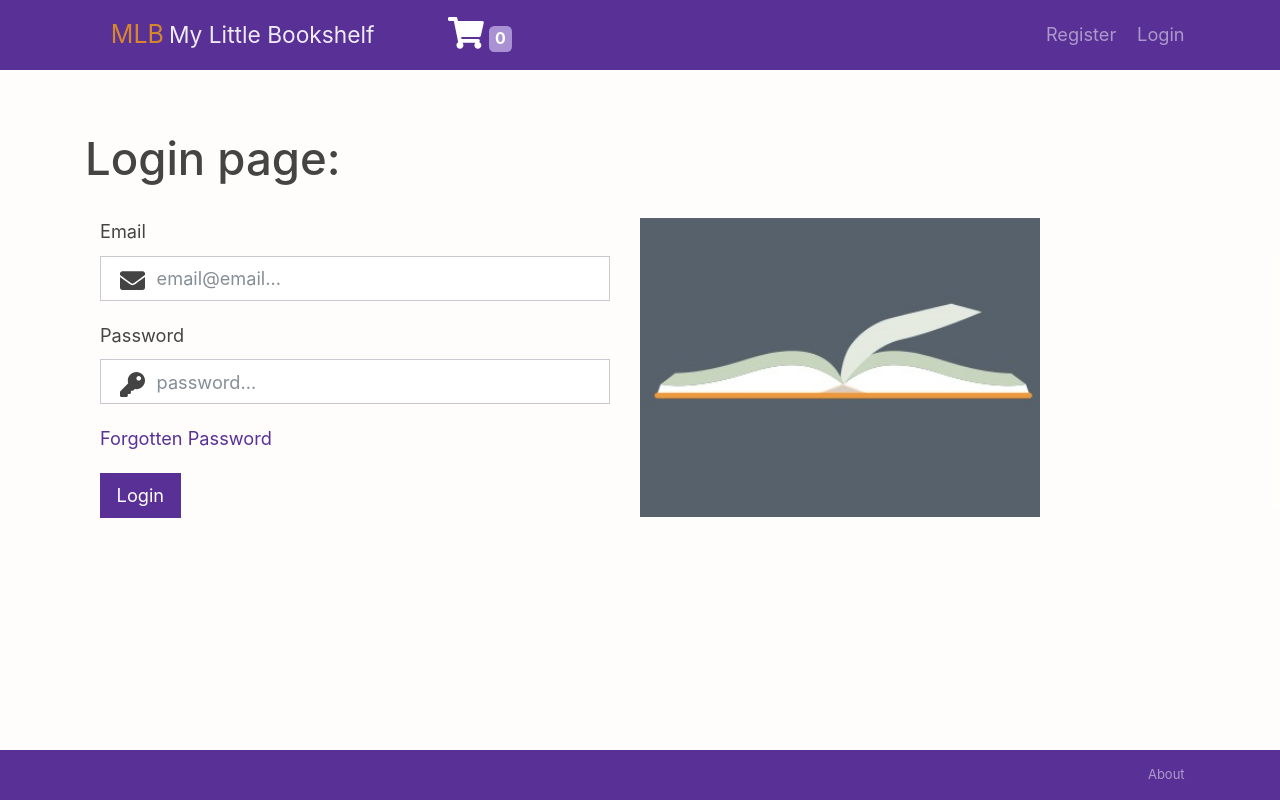
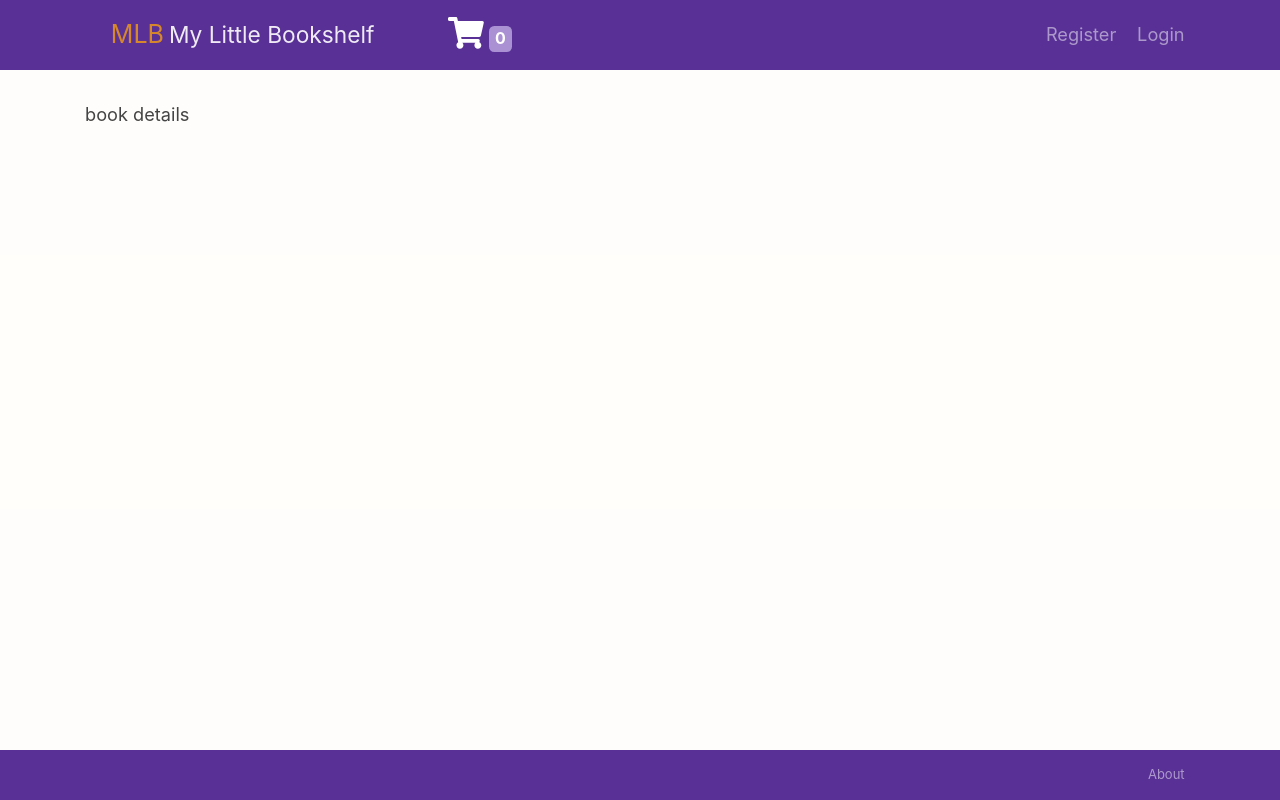
Before and after one commit to Kukulim/MLB-Vue-front, a Vue app: page /bookdetails/1 in a window 1280 px wide. Built offline with nearby package versions, Linux system fonts and the light colour scheme.

Commit message:
book details

```diff
--- a/src/router/shopRoutes.js
+++ b/src/router/shopRoutes.js
@@ -33,6 +33,18 @@ const routes = [
     ),
     props: (r) => ({ id: r.params.id}),
 },
+{
+  path: "/bookdetails/:id",
+  name: "BookDetails",
+  // route level code-splitting
+  // this generates a separate chunk (about.[hash].js) for this route
+  // which is lazy-loaded when the route is visited.
+  component: () =>
+    import(
+      /* webpackChunkName: "about" */ "../views/shopViews/BookDetails.vue"
+    ),
+    props: (r) => ({ book: r.params.book}),
+},
 ];
 
 export default routes;
--- a/src/views/shopViews/AuctionDetails.vue
+++ b/src/views/shopViews/AuctionDetails.vue
@@ -1,5 +1,6 @@
 <template>
-  <div>details</div>
+  <div>auction details</div>
+  <router-link :to="{ name: 'BookDetails', params: { book: found }}">Book details</router-link>
 </template>
 
 <script>
@@ -16,7 +17,9 @@ export default {
    async mounted() {
     this.book = await booksdata.getAuction(this.id);
     const response = await booksdata.searchForBook(this.book.name)
-    console.log(response.GoodreadsResponse.search.results.work);
+    const author = this.book.author.split(' ');
+    const found = response.GoodreadsResponse.search.results.work.find(element => element.best_book.author.name.includes(author[1])||element.best_book.author.name.includes(this.book.author));
+    console.log(found);
   },
 };
 </script>
--- /dev/null
+++ b/src/views/shopViews/BookDetails.vue
@@ -0,0 +1,18 @@
+<template>
+    <div>
+book details
+    </div>
+</template>
+
+<script>
+    export default {
+          props: ["book"],
+          created(){
+              console.log(this.book);
+          }
+    }
+</script>
+
+<style lang="scss" scoped>
+
+</style>
```
